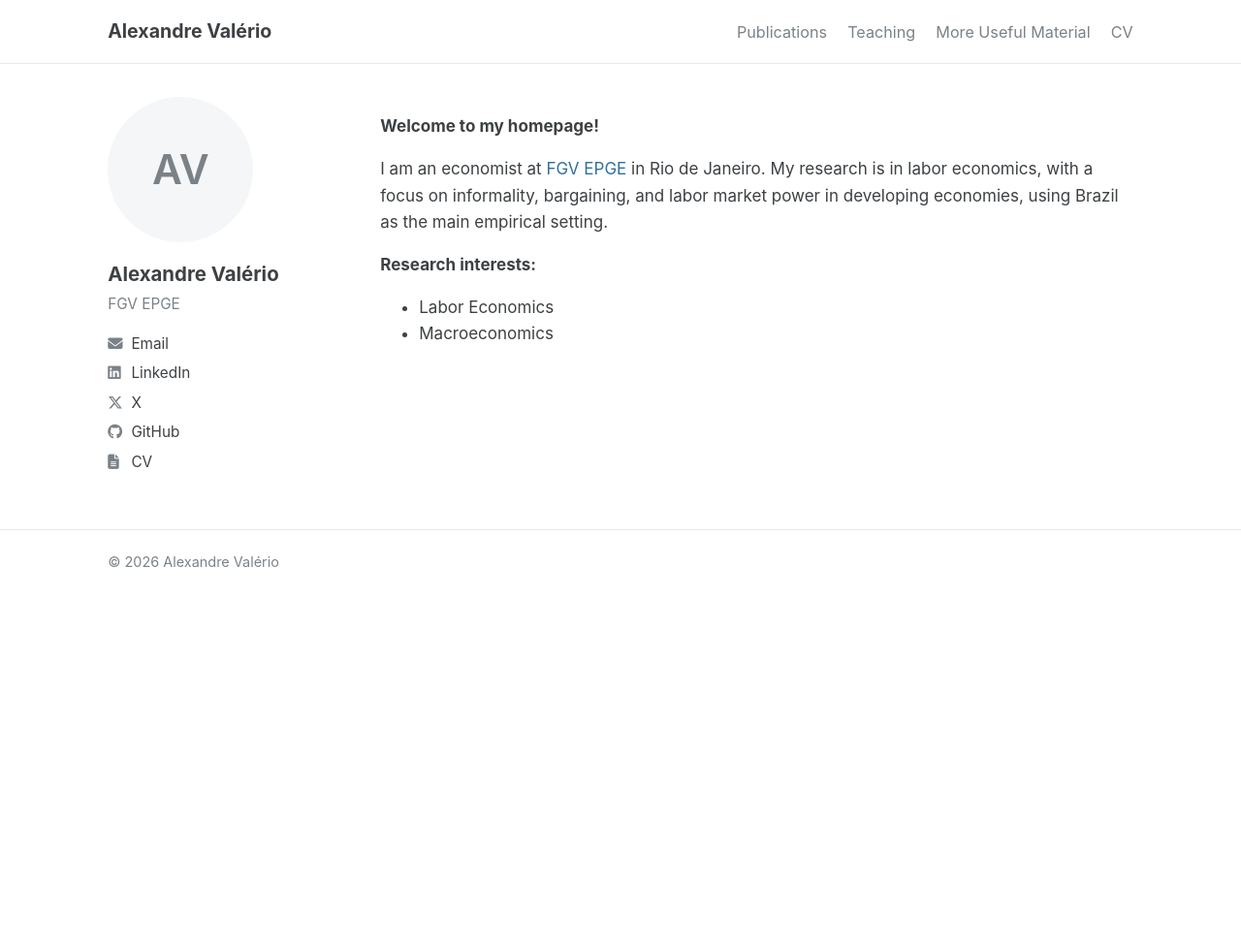
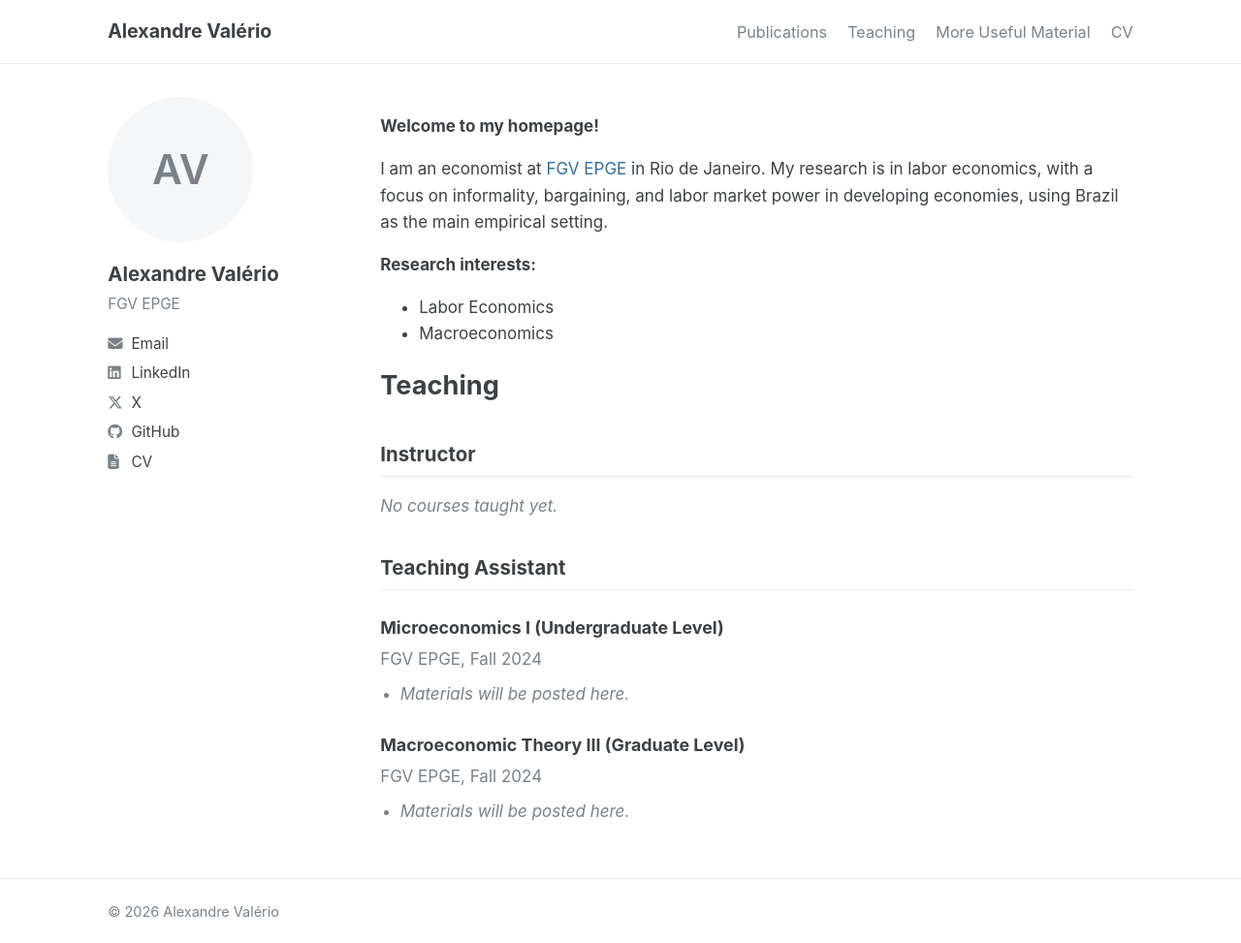
Before and after one commit to alexandrevpn/alexandrevpn.github.io, a plain HTML site: page index.html in a window 1280 px wide. Shown: the whole page at 97% size. Before the commit the page ends 800 px from the top, so only its background shows below. Drawn offline with Linux system fonts and the light colour scheme.

Commit message:
Revise teaching section with course details
Updated teaching section with instructor and teaching assistant details for Microeconomics I and Macroeconomic Theory III.

```diff
--- a/index.html
+++ b/index.html
@@ -193,25 +193,27 @@
       -->
     </section>
 
-    <!-- ===== TEACHING ===== -->
-    <section class="page" id="page-teaching">
       <h1>Teaching</h1>
 
-      <h2 id="micro1">Microeconomics I</h2>
-      <p class="course-level">Undergraduate level</p>
+      <h2>Instructor</h2>
+      <p class="empty">No courses taught yet.</p>
+
+      <h2>Teaching Assistant</h2>
+
+      <h3 id="micro1">Microeconomics I (Undergraduate Level)</h3>
+      <p class="course-level">FGV EPGE, Fall 2024</p>
       <!-- EDITAR: para cada material, adicione uma linha assim:
            <li><a href="files/micro1/lista1.pdf" target="_blank">Problem Set 1</a></li> -->
       <ul class="materials">
         <li class="empty">Materials will be posted here.</li>
       </ul>
 
-      <h2 id="macro3">Macroeconomic Theory III</h2>
-      <p class="course-level">Graduate level</p>
+      <h3 id="macro3">Macroeconomic Theory III (Graduate Level)</h3>
+      <p class="course-level">FGV EPGE, Fall 2024</p>
       <!-- EDITAR: mesmo formato, com arquivos em files/macro3/ -->
       <ul class="materials">
         <li class="empty">Materials will be posted here.</li>
       </ul>
-    </section>
 
     <!-- ===== MORE USEFUL MATERIAL ===== -->
     <section class="page" id="page-resources">
```
